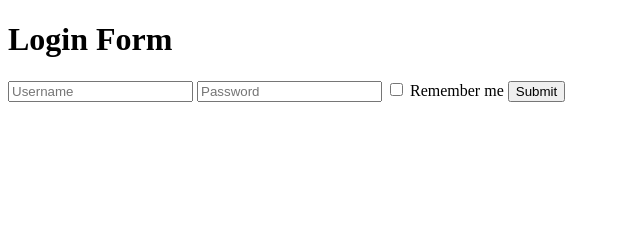
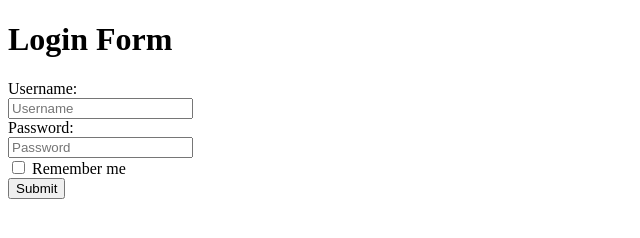
Before and after one commit to acciojob/remember-me-login-form-anjanabharti123, a website: page main.html in a window 1280 px wide. Shown: the whole page, without its empty margins (0-640 px from the left). Drawn offline with Linux system fonts and the light colour scheme.

Commit message:
created a submission

```diff
--- a/main.html
+++ b/main.html
@@ -10,12 +10,17 @@
   <h1>Login Form</h1>
 
   <form id="login-form">
-    <input type="text" id="username" placeholder="Username" required />
-    <input type="password" id="password" placeholder="Password" required />
-    <label>
+    <label for="username">Username:</label><br />
+    <input type="text" id="username" placeholder="Username" required /><br />
+
+    <label for="password">Password:</label><br />
+    <input type="password" id="password" placeholder="Password" required /><br />
+
+    <label for="checkbox">
       <input type="checkbox" id="checkbox" />
       Remember me
-    </label>
+    </label><br />
+
     <input type="submit" id="submit" value="Submit" />
   </form>
 
```
